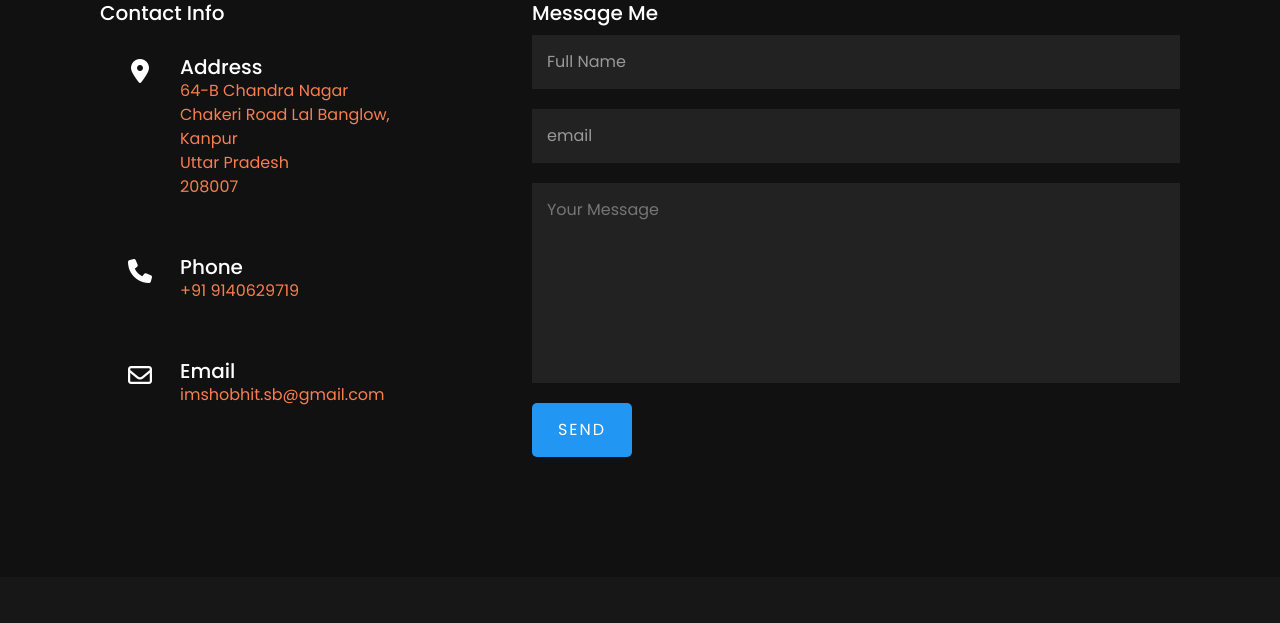
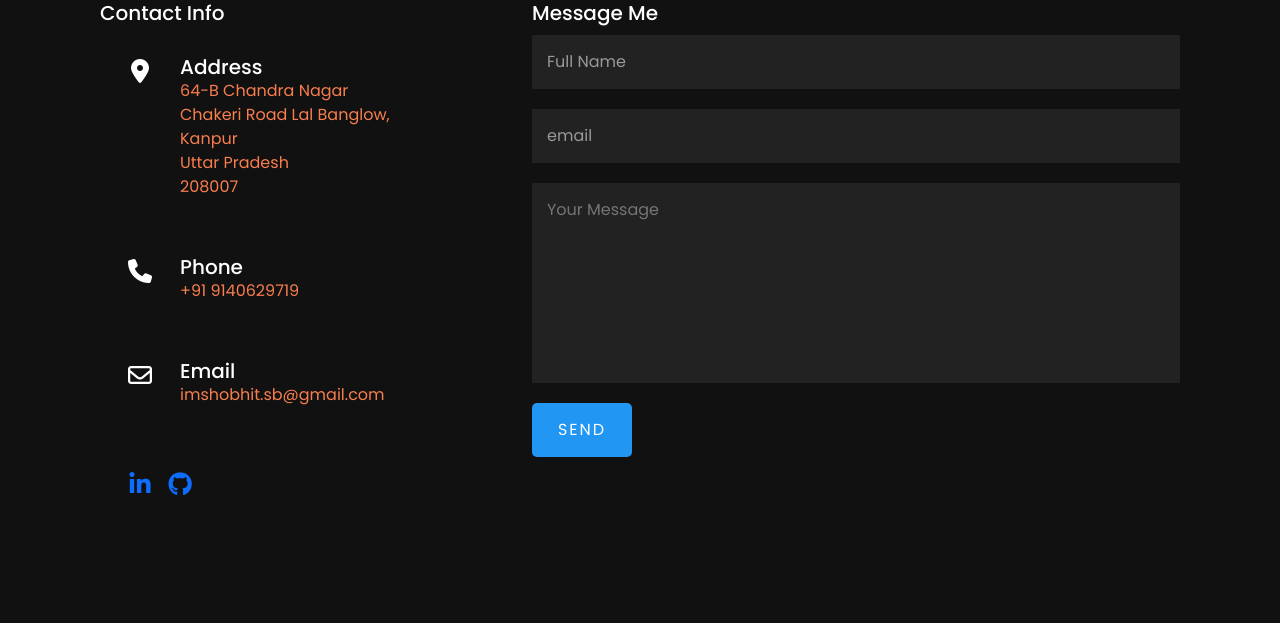
Before and after one commit to shobhit1215/KnowMe, a Django app: page / in a window 1280 px wide. Shown: the part 2989-3612 px from the top of the page. Before the commit the page ends 3446 px from the top, so only its background shows below. Run offline with Django 3.2, Linux system fonts and the light colour scheme; some libraries are stand-ins or nearby versions.

Commit message:
Added Links

```diff
--- a/templates/index.html
+++ b/templates/index.html
@@ -236,6 +236,18 @@
                             <p>imshobhit.sb@gmail.com</p>
                         </div>
                     </div>
+                    <div class="box">
+                        <div class="icon">
+                            <a href="https://www.linkedin.com/in/shobhit-bansal-6377b7200/"><i class="fa fa-linkedin"></i></a>
+
+                        </div>
+                        <div class="icon">
+                            <a href="https://github.com/shobhit1215" ><i class="fa fa-github"></i></a>
+
+                        </div>
+
+
+                    </div>
                 </div>
             </div>
             <div class="formBox">
```
